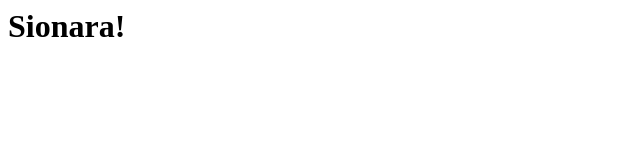
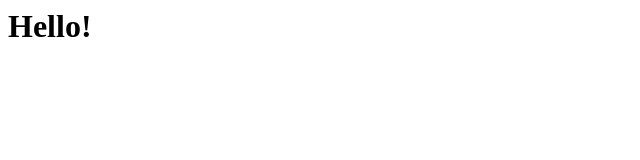
Before and after one commit to fiyazbinhasan/GitDemo, a plain HTML site: page index.html in a window 1280 px wide. Shown: the whole page, without its empty margins (0-640 px from the left). Drawn offline with Linux system fonts and the light colour scheme.

Commit message:
hi is changed to hello

```diff
--- a/index.html
+++ b/index.html
@@ -1 +1 @@
-<h1>Sionara!</h1>
+<h1>Hello!</h1>
```
